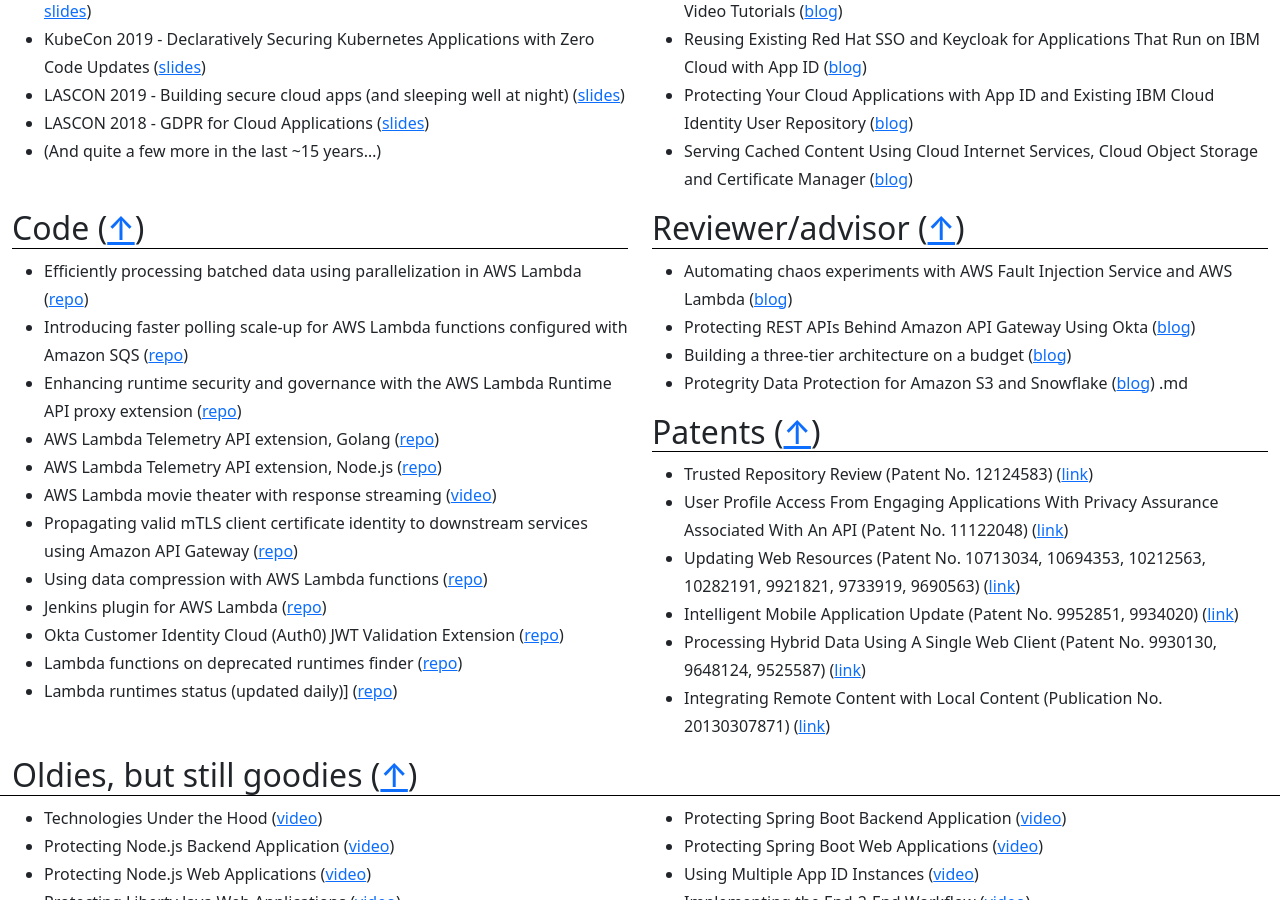
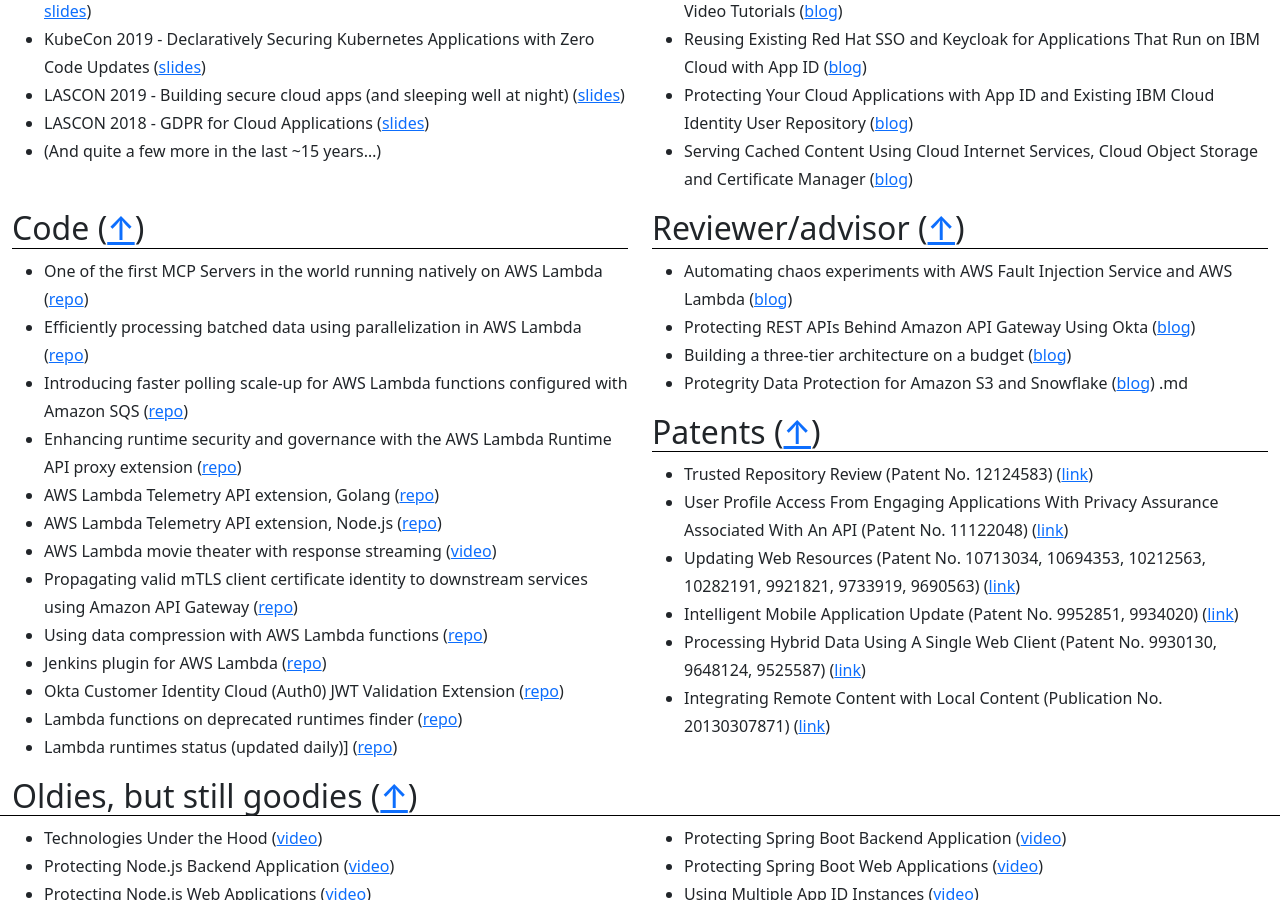
Before and after one commit to aal80/whoami, a Jekyll site: the page built from index.md, in a window 1280 px wide and 900 px high, scrolled down 1496 px. Built offline with Jekyll 4.4.1, drawn with Linux system fonts in a browser that asks for light colours.

Commit message:
Update code.md

```diff
--- a/_includes/code.md
+++ b/_includes/code.md
@@ -1,5 +1,6 @@
 ## Code ([↑](#top))
 
+- One of the first MCP Servers in the world running natively on AWS Lambda ([repo](https://github.com/aal80/simple-mcp-server-on-lambda/tree/main))
 - Efficiently processing batched data using parallelization in AWS Lambda ([repo](https://github.com/aws-samples/lambda-with-multithreading))
 - Introducing faster polling scale-up for AWS Lambda functions configured with Amazon SQS ([repo](https://github.com/aws-samples/lambda-sqs-event-source-mapping-scaling-improvements))
 - Enhancing runtime security and governance with the AWS Lambda Runtime API proxy extension ([repo](https://github.com/aws-samples/aws-lambda-extensions/tree/main/nodejs-example-lambda-runtime-api-proxy-extension))
```
